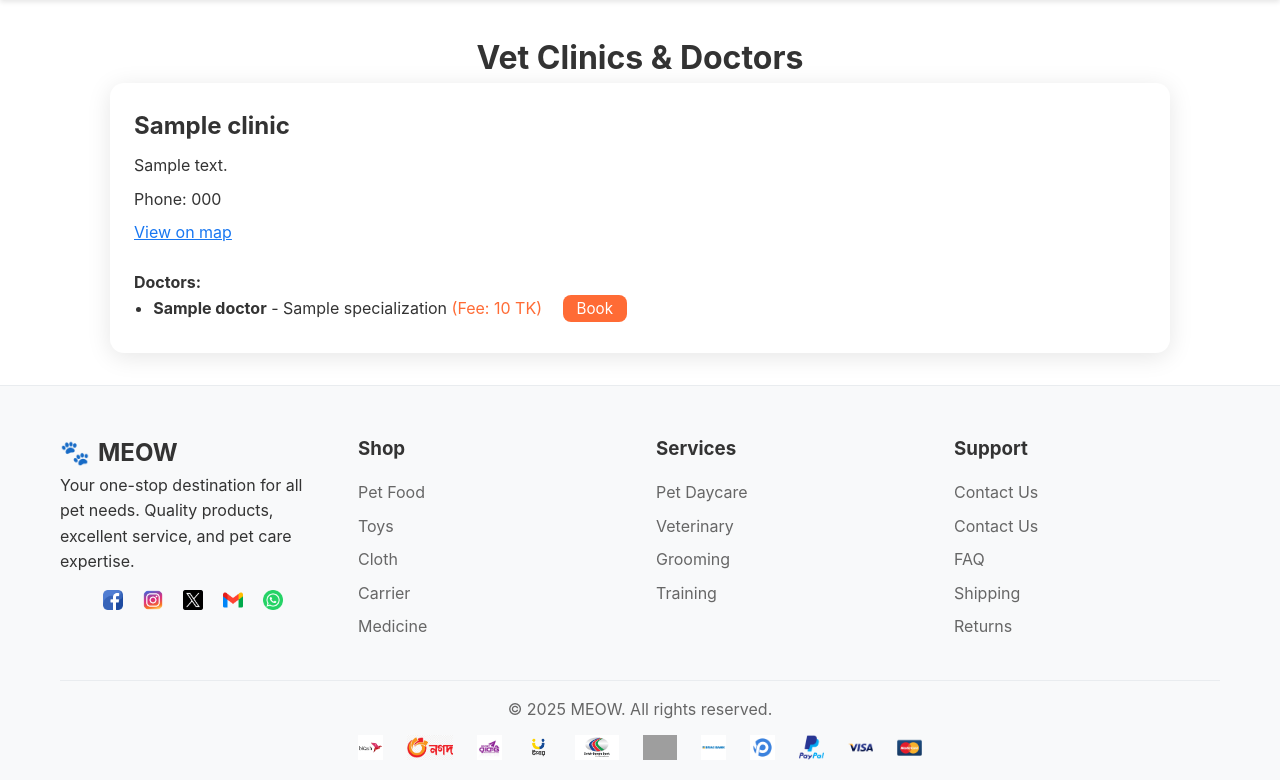
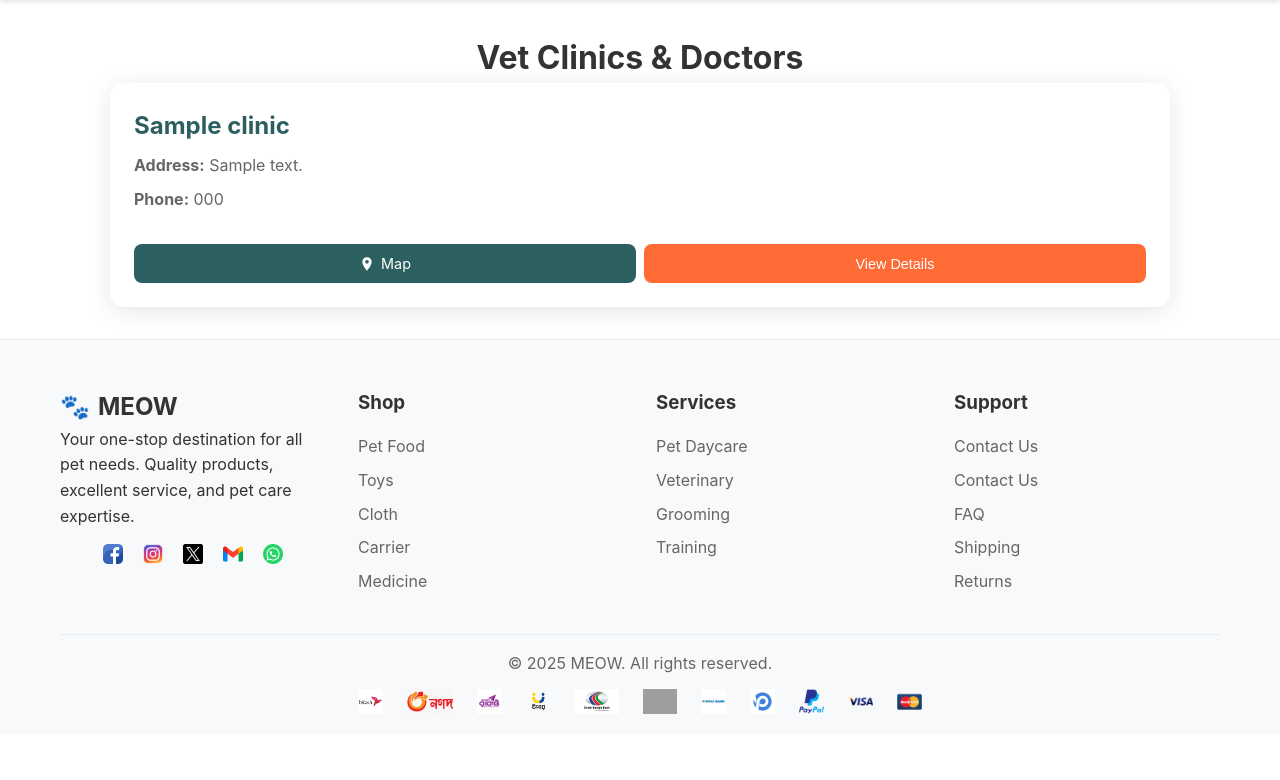
Before and after one commit to raier104/meow, a Django app: template templates/vets/clinic_doctor_list.html in a window 1280 px wide. Shown: the part 74-854 px from the top of the page. After the commit the page ends 788 px from the top, so only its background shows below. Run offline with Django 3.2, Linux system fonts and the light colour scheme; the template is opened without the code that fills it: most values are stand-ins (such as "Sample title", 1, 10 or a date in 2020); grey boxes are pictures that could not be loaded.

Commit message:
Update Vet App and Day Care

```diff
--- a/templates/vets/clinic_doctor_list.html
+++ b/templates/vets/clinic_doctor_list.html
@@ -5,30 +5,72 @@
   <h1 style="text-align:center;">Vet Clinics & Doctors</h1>
   <div style="display:grid;grid-template-columns:repeat(auto-fit,minmax(320px,1fr));gap:2rem;">
     {% for clinic in clinics %}
-    <div style="background:#fff;padding:1.5rem;border-radius:14px;box-shadow:0 4px 24px rgba(0,0,0,0.10);">
-      <h2 style="margin-bottom:0.5rem;">{{ clinic.name }}</h2>
-      <p style="margin-bottom:0.5rem;">{{ clinic.address }}</p>
-      <p style="margin-bottom:0.5rem;">Phone: {{ clinic.phone }}</p>
-      {% if clinic.map_link %}
-      <a href="{{ clinic.map_link }}" target="_blank" style="color:#1877f2;">View on map</a>
+    <div style="background:#fff;padding:1.5rem;border-radius:14px;box-shadow:0 4px 24px rgba(0,0,0,0.10);display:flex;flex-direction:column;height:100%;">
+      <h2 style="margin-bottom:0.5rem;color:#2c5f5f;">{{ clinic.name }}</h2>
+      <p style="margin-bottom:0.5rem;color:#666;"><strong>Address:</strong> {{ clinic.address }}</p>
+      {% if clinic.phone %}
+      <p style="margin-bottom:0.5rem;color:#666;"><strong>Phone:</strong> {{ clinic.phone }}</p>
       {% endif %}
-      <h4 style="margin-top:1.5rem;">Doctors:</h4>
-      <ul style="padding-left:1.2rem;">
+
+      <!-- Spacer to push buttons to bottom -->
+      <div style="flex:1;"></div>
+
+      <!-- Button container at bottom -->
+      <div style="display:flex;gap:0.5rem;margin-top:1.5rem;">
+        {% if clinic.map_link %}
+        <a href="{{ clinic.map_link }}" target="_blank" style="background:#2c5f5f;color:#fff;padding:8px 16px;border-radius:8px;text-decoration:none;font-size:0.9rem;display:inline-flex;align-items:center;gap:6px;flex:1;justify-content:center;">
+          <svg xmlns="http://www.w3.org/2000/svg" width="16" height="16" fill="none" viewBox="0 0 24 24"><path fill="#fff" d="M12 2C8.13 2 5 5.13 5 9c0 5.25 7 13 7 13s7-7.75 7-13c0-3.87-3.13-7-7-7zm0 9.5A2.5 2.5 0 1 1 12 6a2.5 2.5 0 0 1 0 5.5z"/></svg>
+          Map
+        </a>
+        {% endif %}
+        <button onclick="toggleDoctors('clinic-{{ clinic.id }}')" style="background:#ff6b35;color:#fff;padding:8px 16px;border-radius:8px;border:none;cursor:pointer;font-size:0.9rem;flex:1;">
+          View Details
+        </button>
+      </div>
+
+      <!-- Hidden details section -->
+      <div id="clinic-{{ clinic.id }}" style="display:none;margin-top:1.5rem;border-top:1px solid #eee;padding-top:1rem;">
+        <h4 style="margin-bottom:1rem;color:#2c5f5f;">Available Doctors:</h4>
         {% for doctor in clinic.doctor_set.all %}
-        <li style="margin-bottom:0.5rem;">
-          <strong>{{ doctor.name }}</strong>
-          {% if doctor.specialization %} - {{ doctor.specialization }}{% endif %}
-          <span style="color:#ff6b35;"> (Fee: {{ doctor.fee }} TK)</span>
-          <a href="{% url 'vets:book_appointment' doctor.id %}" style="margin-left:1rem; background:#ff6b35;color:#fff;padding:4px 14px;border-radius:8px;text-decoration:none;font-size:0.95rem;">Book</a>
-        </li>
+        <div style="background:#f8f9fa;padding:1rem;margin-bottom:0.5rem;border-radius:8px;border-left:4px solid #ff6b35;">
+          <div style="display:flex;justify-content:space-between;align-items:flex-start;flex-wrap:wrap;">
+            <div>
+              <strong style="color:#2c5f5f;">Dr. {{ doctor.name }}</strong>
+              {% if doctor.specialization %}
+              <p style="margin:0.25rem 0;color:#666;font-size:0.9rem;">{{ doctor.specialization }}</p>
+              {% endif %}
+              <p style="margin:0.25rem 0;color:#ff6b35;font-weight:600;">Fee: {{ doctor.fee }} TK</p>
+            </div>
+            <a href="{% url 'vets:book_appointment' doctor.id %}" style="background:#2c5f5f;color:#fff;padding:6px 12px;border-radius:6px;text-decoration:none;font-size:0.85rem;margin-top:0.5rem;">Book Appointment</a>
+          </div>
+        </div>
         {% empty %}
-        <li>No doctors listed.</li>
+        <p style="color:#666;font-style:italic;">No doctors available at this clinic.</p>
         {% endfor %}
-      </ul>
+      </div>
     </div>
     {% empty %}
-    <p>No vet clinics found.</p>
+    <div style="text-align:center;grid-column:1/-1;padding:2rem;">
+      <p style="font-size:1.1rem;color:#666;">No vet clinics found.</p>
+    </div>
     {% endfor %}
   </div>
 </div>
+
+<script>
+function toggleDoctors(clinicId) {
+  var doctorsDiv = document.getElementById(clinicId);
+  var button = event.target;
+
+  if (doctorsDiv.style.display === 'none' || doctorsDiv.style.display === '') {
+    doctorsDiv.style.display = 'block';
+    button.innerHTML = 'Hide Details';
+    button.style.background = '#6c757d';
+  } else {
+    doctorsDiv.style.display = 'none';
+    button.innerHTML = 'View Details';
+    button.style.background = '#ff6b35';
+  }
+}
+</script>
 {% endblock %}
```
Also changed, not shown: templates/daycare/clinic_list.html (+60 -15 lines), db.sqlite3, media/profile_photos/pet_food2.png (added), media/profile_photos/vet2.jpg (added).
